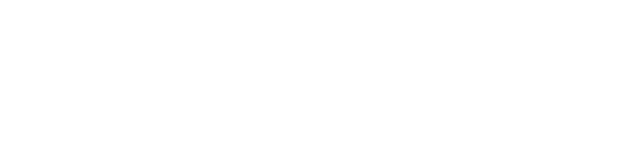
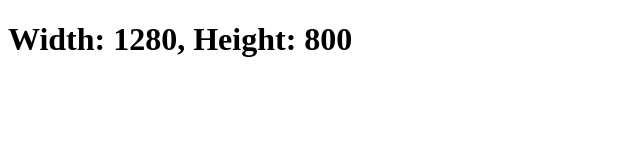
Before and after one commit to acciojob/screen-size-vaibhavmali-git, a website: page main.html in a window 1280 px wide. Shown: the whole page, without its empty margins (0-640 px from the left). Drawn offline with Linux system fonts and the light colour scheme.

Commit message:
created a submission

```diff
--- a/main.html
+++ b/main.html
@@ -7,6 +7,9 @@
 </head>
 
 <body>
+	<div id="sizeInfo">
+		<h1 id="sizeDisplay">Width: x, Height: y</h1>
+	</div>
 	<!-- the entire body must be written by student -->
     <script type="text/javascript" src="./script.js">
 </script>
--- a/script.js
+++ b/script.js
@@ -1 +1,9 @@
 //your JS code here. If required.
+function updateSize() {
+			var width = window.innerWidth || document.documentElement.clientWidth || document.body.clientWidth;
+			var height = window.innerHeight || document.documentElement.clientHeight || document.body.clientHeight;
+			document.getElementById('sizeDisplay').innerHTML = "Width: " + width + ", Height: " + height;
+		}
+
+		window.addEventListener('resize', updateSize);
+		updateSize();
```
